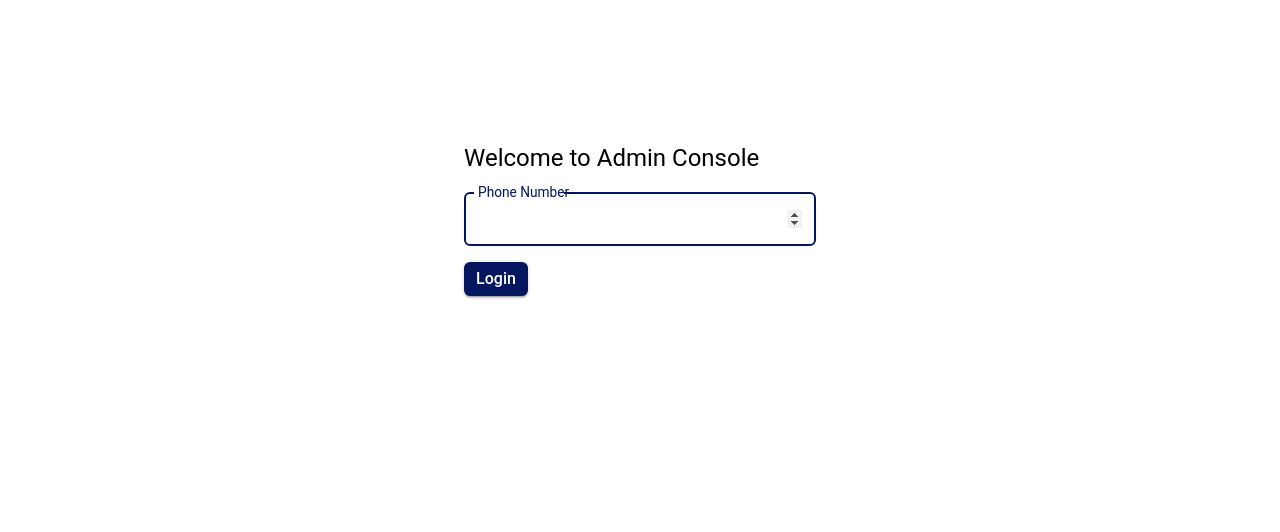
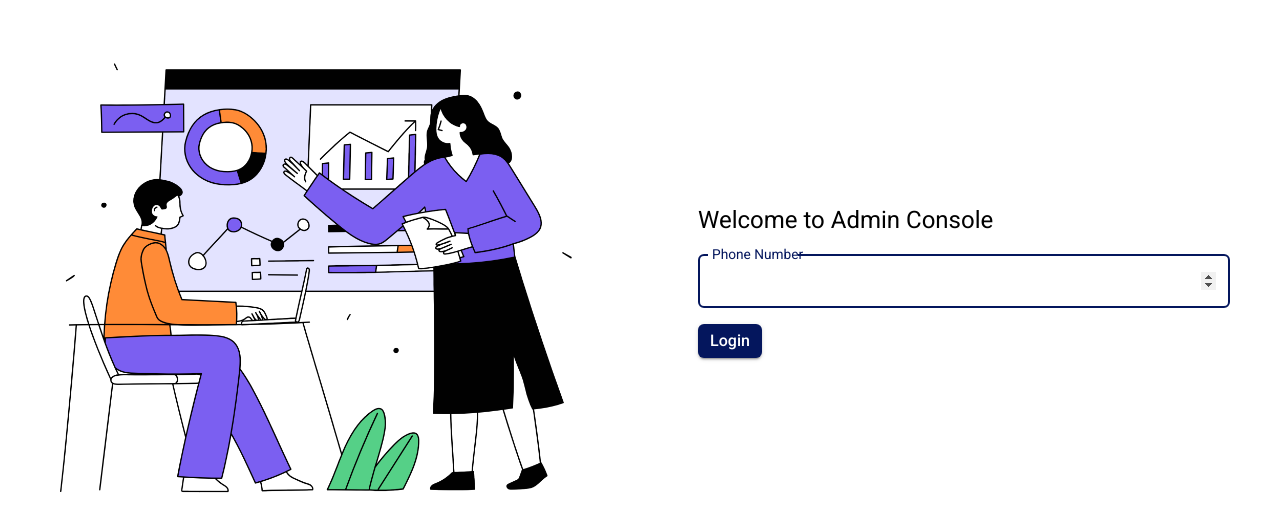
Before and after one commit to mananjaykumar/restaurant-frontend, a React (Vite) app: page /admin in a window 1280 px wide. Shown: the top 532 px of the page. Built offline with nearby package versions, Linux system fonts and the light colour scheme; no server answers; what js-confetti would draw is missing.

Commit message:
some fixes and style changes

```diff
--- a/index.html
+++ b/index.html
@@ -4,10 +4,14 @@
     <meta charset="UTF-8" />
     <link rel="icon" type="image/svg+xml" href="/logo.png" />
     <meta name="viewport" content="width=device-width, initial-scale=1.0" />
-    <meta name="fast2sms" content="IBQegFwxg2ozMZ1KoOjbn8sZXR9t2tmJ">
+    <meta name="fast2sms" content="IBQegFwxg2ozMZ1KoOjbn8sZXR9t2tmJ" />
     <link
       rel="stylesheet"
       href="https://cdnjs.cloudflare.com/ajax/libs/font-awesome/6.0.0-beta3/css/all.min.css"
+    />
+    <link
+      href="https://fonts.googleapis.com/css2?family=Roboto:wght@400;500;700&display=swap"
+      rel="stylesheet"
     />
     <title>Restaurant Application</title>
   </head>
--- a/src/App.tsx
+++ b/src/App.tsx
@@ -246,7 +246,7 @@ function App() {
                     <Stack
                       sx={{
                         padding: "5px 20px",
-                        marginTop: "50px",
+                        marginTop: "40px",
                       }}
                     >
                       <AdminOrders />
--- a/src/components/Admin/AdminAuth/AdminLogin.tsx
+++ b/src/components/Admin/AdminAuth/AdminLogin.tsx
@@ -1,11 +1,13 @@
 import { useState } from "react";
 import { Stack, TextField, Button, Typography } from "@mui/material";
+import Grid from "@mui/material/Grid2";
 import { useDispatch, useSelector } from "react-redux";
 import { login } from "../../../store/slices/AuthSlice";
 import { setProgress } from "../../../store/slices/ProgressSlice";
 import axios from "axios";
 import toast from "react-hot-toast";
 import LoadingBar from "react-top-loading-bar";
+import image from "../../../assets/Analytics.png";
 
 const AdminLogin = () => {
   const dispatch = useDispatch();
@@ -71,7 +73,7 @@ const AdminLogin = () => {
   return (
     <>
       <LoadingBar color="#f11946" progress={progress} height={3} />
-      <Stack
+      {/* <Stack
         sx={{
           marginLeft: {
             sm: "calc(10% + 36px)",
@@ -82,15 +84,37 @@ const AdminLogin = () => {
             // xs: "calc(2%)",
           },
         }}
+      > */}
+      <Grid container spacing={2} mt={-16}>
+        <Grid size={{ lg: 6, sm: 6, xs: 12 }} sx={{ padding: "60px" }}>
+          <img src={image} style={{ width: "-webkit-fill-available" }} />
+        </Grid>
+        <Grid
+          size={{
+            lg: 6,
+            sm: 6,
+            xs: 12,
+          }}
+          sx={{ padding: "50px" }}
         >
           <Stack
             gap={2}
             sx={{
-            padding: { xs: "30px", sm: "50px", md: "50px 300px" },
+              // padding: { xs: "30px", sm: "50px", md: "50px 300px" },
+              display: "flex",
+              height: "100%",
+              flexDirection: "column",
+              justifyContent: "center",
             }}
           >
             <Stack>
-            <Typography fontSize="24px">Welcome to Admin Console</Typography>
+              <Typography
+                sx={{
+                  fontSize: "24px",
+                }}
+              >
+                Welcome to Admin Console
+              </Typography>
             </Stack>
             <Stack gap={2}>
               <TextField
@@ -152,7 +176,9 @@ const AdminLogin = () => {
               )}
             </Stack>
           </Stack>
-      </Stack>
+        </Grid>
+      </Grid>
+      {/* </Stack> */}
     </>
   );
 };
--- a/src/components/Admin/Orders/index.tsx
+++ b/src/components/Admin/Orders/index.tsx
@@ -239,7 +239,7 @@ const AdminOrders = () => {
     info: orders,
     handleChangePage: handleChangePage,
     handleChangeRowsPerPage: handleChangeRowsPerPage,
-    height: "calc(100vh - 265px)",
+    height: "calc(100vh - 250px)",
     msg: "No matching Orders",
     subMsg: "We could not find any Orders matching your search",
     dense: true,
--- a/src/components/Admin/Users/UsersList.tsx
+++ b/src/components/Admin/Users/UsersList.tsx
@@ -213,7 +213,7 @@ const UsersList = () => {
       gap={1}
       sx={{
         padding: "5px 20px",
-        marginTop: "50px",
+        marginTop: "40px",
       }}
     >
       <Stack direction="row" justifyContent="space-between">
--- a/src/components/reusable/AutoCompleteInput.tsx
+++ b/src/components/reusable/AutoCompleteInput.tsx
@@ -17,19 +17,27 @@ const useStyles = makeStyles(() => ({
     flexDirection: "column",
     gap: theme.spacing(0.6),
     maxHeight: "200px !important",
+    scrollbarWidth: "thin",
+    scrollbarColor: "#1467c6 transparent",
   },
   option: {
-    backgroundColor: theme.palette.grey[100],
+    // backgroundColor: theme.palette.grey[100],
+    backgroundColor: `${theme.palette.primary.light} !important`,
+    color: "#1467c6",
     borderRadius: "4px",
     fontSize: "13px",
     "&:hover": {
-      backgroundColor: `${theme.palette.primary.light} !important`,
+      // backgroundColor: `${theme.palette.primary.light} !important`,
+      background: "linear-gradient(to right, #0a192f, #1467c6) !important",
+      color: "white",
     },
     minHeight: "34px !important",
   },
   searchInput: {
-    backgroundColor: "#fff",
-    color: "inherit",
+    // backgroundColor: "#fff",
+    // color: "inherit",
+    background: "linear-gradient(to right, #0a192f, #1467c6) !important",
+    color: "white !important",
     border: `1px solid ${theme.palette.grey[300]} !important`,
     borderRadius: "6px",
     textTransform: "none",
@@ -122,6 +130,7 @@ export const AutocompleteInput = (props: IAutocompleteInputProps) => {
         sx={{
           "& .MuiOutlinedInput-root": {
             padding: "0 8px !important",
+            color: "white",
           },
         }}
         value={inputValue}
@@ -170,7 +179,12 @@ export const AutocompleteInput = (props: IAutocompleteInputProps) => {
                     }}
                   />
                 ) : (
-                  <SearchIcon sx={{ color: theme.palette.grey[500] }} />
+                  <SearchIcon
+                    sx={{
+                      // color: theme.palette.grey[500]
+                      color: "white",
+                    }}
+                  />
                 ),
             }}
             classes={{ root: classes.searchInput }}
--- a/src/theme.tsx
+++ b/src/theme.tsx
@@ -62,8 +62,8 @@ const theme: Theme = createTheme({
     htmlFontSize: 13,
     fontSize: 13,
     fontFamily: [
+      "Roboto",
       "Rubik",
-      "Roboto",
       '"Helvetica Neue"',
       "Arial",
       "sans-serif",
```
Also changed, not shown: src/assets/Analytics.png (added). Lines whose indentation alone changed are shown as unchanged.
